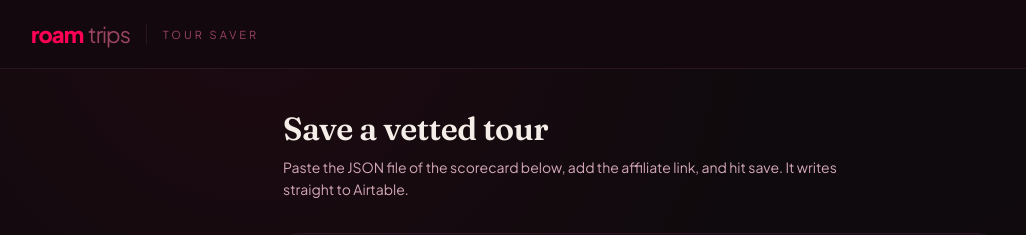
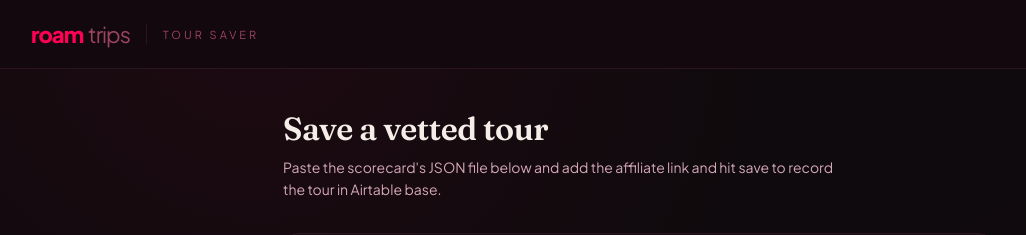
Before and after one commit to llahsenll/Saver-Roam, a plain HTML site: page index.html in a window 1280 px wide. Shown: the top 235 px of the page, without its empty margins (1-1027 px from the left). Drawn offline with Linux system fonts and the light colour scheme.

Commit message:
Update instructions for pasting scorecard JSON

```diff
--- a/index.html
+++ b/index.html
@@ -127,7 +127,7 @@
 
   <div class="wrap">
     <h1>Save a vetted tour</h1>
-    <p class="sub">Paste the JSON file of the scorecard below, add the affiliate link, and hit save. It writes straight to Airtable.</p>
+    <p class="sub">Paste the scorecard's JSON file below and add the affiliate link and hit save to record the tour in Airtable base.</p>
 
     <div class="card">
       <label>Scorecard JSON (paste from chat)</label>
```
